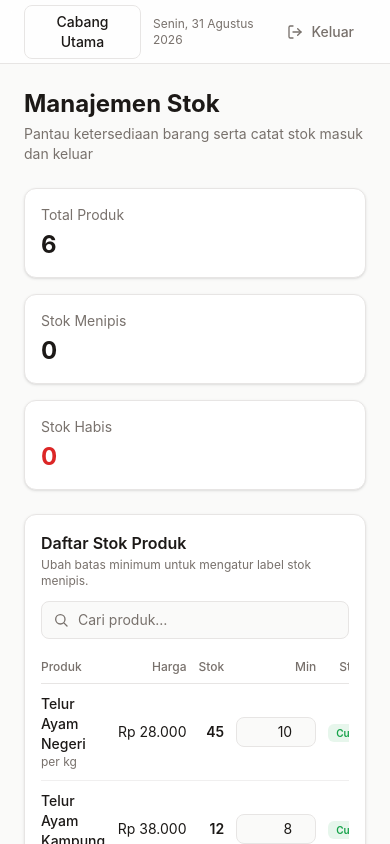
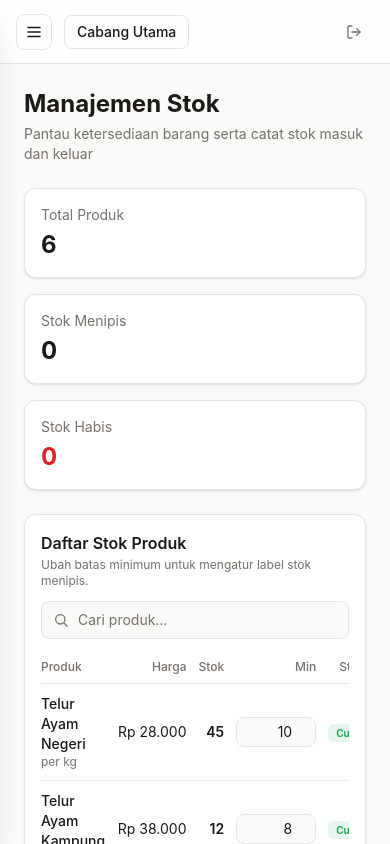
Before and after one commit to rtmlabss/ovora, a Next.js app: page /stok in a window 390 px wide. Shown: the top 844 px of the page. Built offline with nearby package versions, Linux system fonts and the light colour scheme.

Commit message:
Perbaikan UI: tambah drawer sidebar mobile (hamburger menu) sehingga navigasi muncul di tampilan phone

```diff
--- a/src/components/app-shell.tsx
+++ b/src/components/app-shell.tsx
@@ -10,10 +10,12 @@ import {
   EggIcon,
   LayoutIcon,
   LogOutIcon,
+  MenuIcon,
   SettingsIcon,
   TrophyIcon,
   UsersIcon,
   WalletIcon,
+  XIcon,
 } from "@/components/icons";
 
 const NAV_SECTIONS = [
@@ -70,6 +72,7 @@ export default function AppShell({ children }: { children: React.ReactNode }) {
   const router = useRouter();
   const today = useToday();
   const [role, setRole] = useState<MockRole>("Pemilik");
+  const [sidebarOpen, setSidebarOpen] = useState(false);
 
   const sections = NAV_SECTIONS.filter((section) =>
     section.items.some((item) => item.roles.includes(role))
@@ -77,6 +80,18 @@ export default function AppShell({ children }: { children: React.ReactNode }) {
     ...section,
     items: section.items.filter((item) => item.roles.includes(role)),
   }));
+
+  useEffect(() => {
+    setSidebarOpen(false);
+  }, [pathname]);
+
+  useEffect(() => {
+    function onKey(e: KeyboardEvent) {
+      if (e.key === "Escape") setSidebarOpen(false);
+    }
+    document.addEventListener("keydown", onKey);
+    return () => document.removeEventListener("keydown", onKey);
+  }, []);
 
   function handleLogout() {
     fetch("/api/auth/logout", { method: "POST" })
@@ -87,10 +102,11 @@ export default function AppShell({ children }: { children: React.ReactNode }) {
       });
   }
 
+  function SidebarContent({ onNavigate }: { onNavigate?: () => void }) {
     return (
-    <div className="flex min-h-screen bg-background text-foreground">
-      <aside className="hidden w-64 shrink-0 flex-col border-r border-border bg-card md:flex">
-        <div className="flex h-16 items-center gap-2.5 border-b border-border px-5">
+      <div className="flex h-full min-h-0 flex-col">
+        <div className="flex h-16 shrink-0 items-center justify-between gap-2.5 border-b border-border px-5">
+          <div className="flex items-center gap-2.5">
             <span className="flex h-9 w-9 items-center justify-center rounded-xl bg-primary text-primary-foreground">
               <EggIcon width={20} height={20} />
             </span>
@@ -98,6 +114,15 @@ export default function AppShell({ children }: { children: React.ReactNode }) {
               <p className="text-base font-bold leading-tight">ovora.id</p>
               <p className="text-xs text-muted-foreground">Manajemen Toko Telur</p>
             </div>
+          </div>
+          <button
+            type="button"
+            aria-label="Tutup menu"
+            onClick={() => setSidebarOpen(false)}
+            className="rounded-lg p-1.5 text-muted-foreground hover:bg-muted hover:text-foreground md:hidden"
+          >
+            <XIcon width={18} height={18} />
+          </button>
         </div>
 
         <nav className="flex-1 overflow-y-auto px-3 py-4">
@@ -115,6 +140,7 @@ export default function AppShell({ children }: { children: React.ReactNode }) {
                     <li key={item.href}>
                       <Link
                         href={item.href}
+                        onClick={onNavigate}
                         aria-current={active ? "page" : undefined}
                         className={`flex items-center gap-3 rounded-lg px-3 py-2 text-sm font-medium transition-colors ${
                           active
@@ -164,18 +190,51 @@ export default function AppShell({ children }: { children: React.ReactNode }) {
             </select>
           </div>
         </div>
+      </div>
+    );
+  }
+
+  return (
+    <div className="flex min-h-screen bg-background text-foreground">
+      <aside className="hidden w-64 shrink-0 flex-col border-r border-border bg-card md:flex">
+        <SidebarContent />
+      </aside>
+
+      {sidebarOpen && (
+        <div
+          className="fixed inset-0 z-40 bg-black/50 backdrop-blur-sm md:hidden"
+          onClick={() => setSidebarOpen(false)}
+          aria-hidden="true"
+        />
+      )}
+
+      <aside
+        className={`fixed inset-y-0 left-0 z-50 flex w-72 max-w-[85vw] flex-col border-r border-border bg-card shadow-xl transition-transform duration-200 md:hidden ${
+          sidebarOpen ? "translate-x-0" : "-translate-x-full"
+        }`}
+        aria-hidden={!sidebarOpen}
+      >
+        <SidebarContent onNavigate={() => setSidebarOpen(false)} />
       </aside>
 
       <div className="flex min-w-0 flex-1 flex-col">
-        <header className="sticky top-0 z-10 flex h-16 items-center justify-between border-b border-border bg-card/80 px-6 backdrop-blur">
+        <header className="sticky top-0 z-10 flex h-16 items-center justify-between border-b border-border bg-card/80 px-4 backdrop-blur md:px-6">
           <div className="flex items-center gap-3">
+            <button
+              type="button"
+              aria-label="Buka menu"
+              onClick={() => setSidebarOpen(true)}
+              className="rounded-lg border border-border p-2 text-foreground hover:bg-muted md:hidden"
+            >
+              <MenuIcon width={18} height={18} />
+            </button>
             <button
               type="button"
               className="rounded-lg border border-border px-3 py-1.5 text-sm font-medium text-foreground"
             >
               Cabang Utama
             </button>
-            <span className="text-xs text-muted-foreground">{today}</span>
+            <span className="hidden text-xs text-muted-foreground sm:inline">{today}</span>
           </div>
           <button
             type="button"
@@ -183,7 +242,7 @@ export default function AppShell({ children }: { children: React.ReactNode }) {
             className="flex items-center gap-2 rounded-lg px-3 py-1.5 text-sm font-medium text-muted-foreground transition-colors hover:bg-muted hover:text-foreground"
           >
             <LogOutIcon width={16} height={16} />
-            Keluar
+            <span className="hidden sm:inline">Keluar</span>
           </button>
         </header>
 
--- a/src/components/icons.tsx
+++ b/src/components/icons.tsx
@@ -283,6 +283,16 @@ export function XIcon(props: IconProps) {
   );
 }
 
+export function MenuIcon(props: IconProps) {
+  return (
+    <svg {...base(props)}>
+      <line x1="4" y1="6" x2="20" y2="6" />
+      <line x1="4" y1="12" x2="20" y2="12" />
+      <line x1="4" y1="18" x2="20" y2="18" />
+    </svg>
+  );
+}
+
 export function PrintIcon(props: IconProps) {
   return (
     <svg {...base(props)}>
```
Lines whose indentation alone changed are shown as unchanged.
